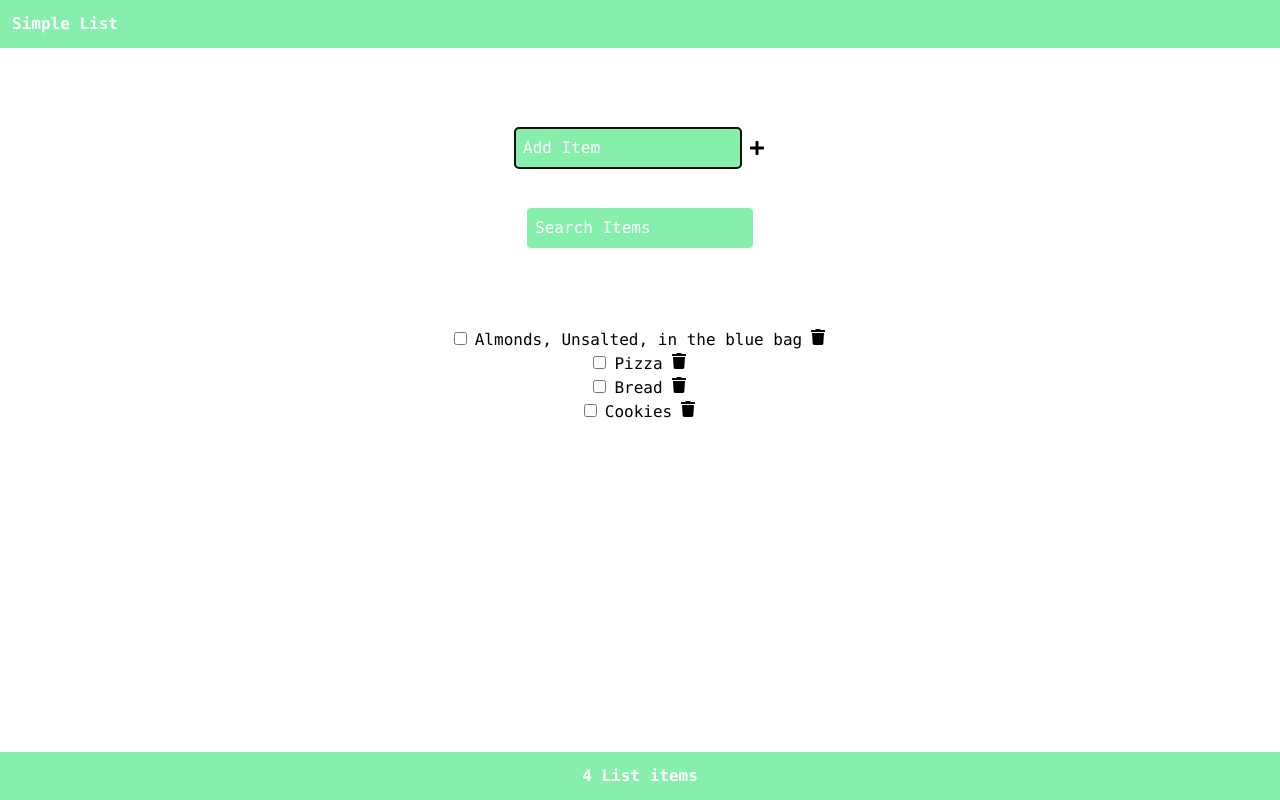
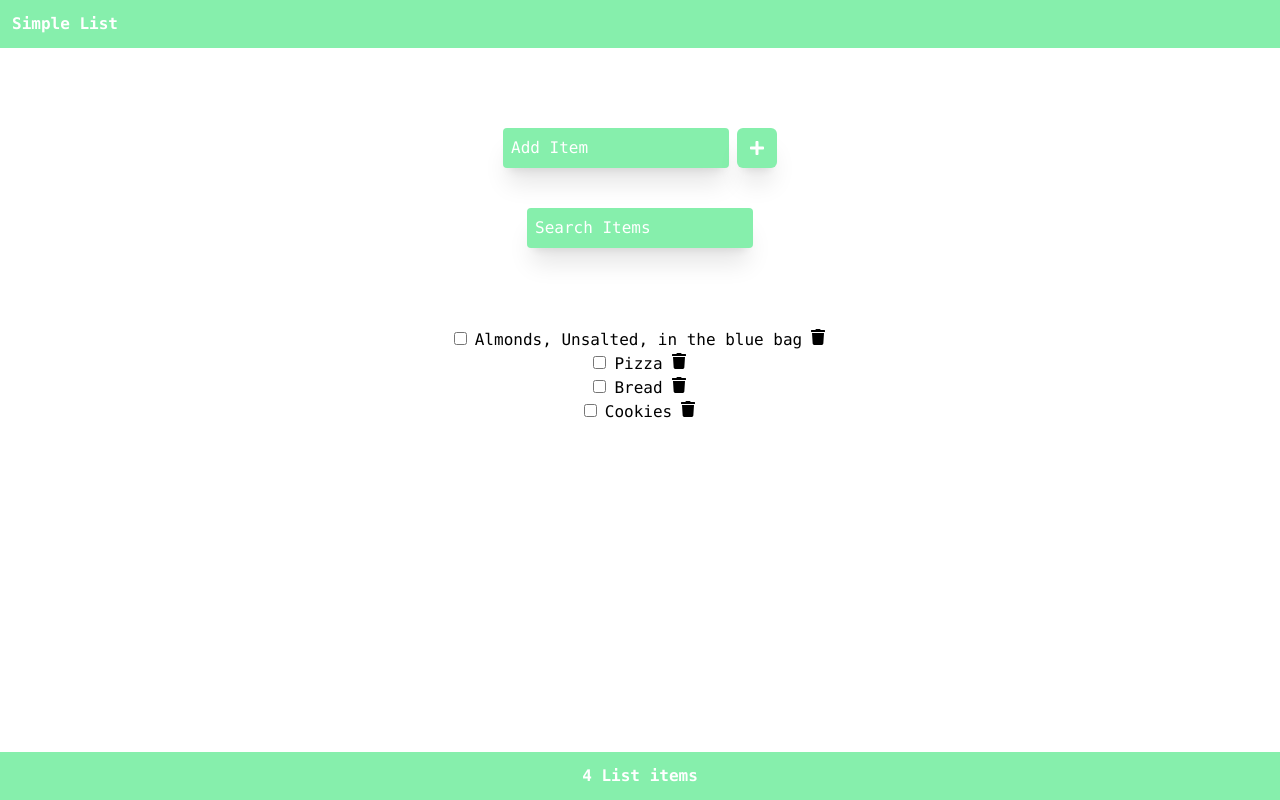
Before and after one commit to yahoogm/simple-list, a React (Create React App) app: page / in a window 1280 px wide. Built offline with nearby package versions, Linux system fonts and the light colour scheme; data requests are answered from the project's data file.

Commit message:
update UI

```diff
--- a/src/components/content/add-item/AddItem.jsx
+++ b/src/components/content/add-item/AddItem.jsx
@@ -6,9 +6,19 @@ const AddItem = ({ handleSubmit, newItem, setNewItem }) => {
   const inputRef = useRef();
   return (
     <form className="flex items-center justify-center mt-20 space-x-2" onSubmit={handleSubmit}>
-      <input autoFocus id="addItem" type="text" placeholder="Add Item" required className="bg-green-300 rounded p-2 font-mono placeholder:text-white" value={newItem} onChange={(e) => setNewItem(e.target.value)} ref={inputRef} />
-      <button type="submit" aria-label="Add Item" onClick={() => inputRef.current.focus()}>
-        <FaPlus type="submit" aria-label="Add Item" onClick={() => inputRef.current.focus()} />
+      <input
+        autoFocus
+        id="addItem"
+        type="text"
+        placeholder="Add Item"
+        required
+        className="bg-green-300 rounded p-2 font-mono placeholder:text-white outline-none shadow-xl"
+        value={newItem}
+        onChange={(e) => setNewItem(e.target.value)}
+        ref={inputRef}
+      />
+      <button type="submit" className="bg-green-300 p-3 rounded-md  shadow-xl" aria-label="Add Item" onClick={() => inputRef.current.focus()}>
+        <FaPlus type="submit" className="text-white" aria-label="Add Item" onClick={() => inputRef.current.focus()} />
       </button>
     </form>
   );
--- a/src/components/content/search/Search.jsx
+++ b/src/components/content/search/Search.jsx
@@ -3,7 +3,7 @@ import React from "react";
 const search = ({ search, setSearch }) => {
   return (
     <form className="flex justify-center mt-10" onSubmit={(e) => e.preventDefault()}>
-      <input id="search" type="text" role="searchbox" placeholder="Search Items" className="bg-green-300 rounded p-2 font-mono placeholder:text-white" value={search} onChange={(e) => setSearch(e.target.value)} />
+      <input id="search" type="text" role="searchbox" placeholder="Search Items" className="bg-green-300 rounded p-2 font-mono placeholder:text-white outline-none shadow-xl" value={search} onChange={(e) => setSearch(e.target.value)} />
     </form>
   );
 };
```
